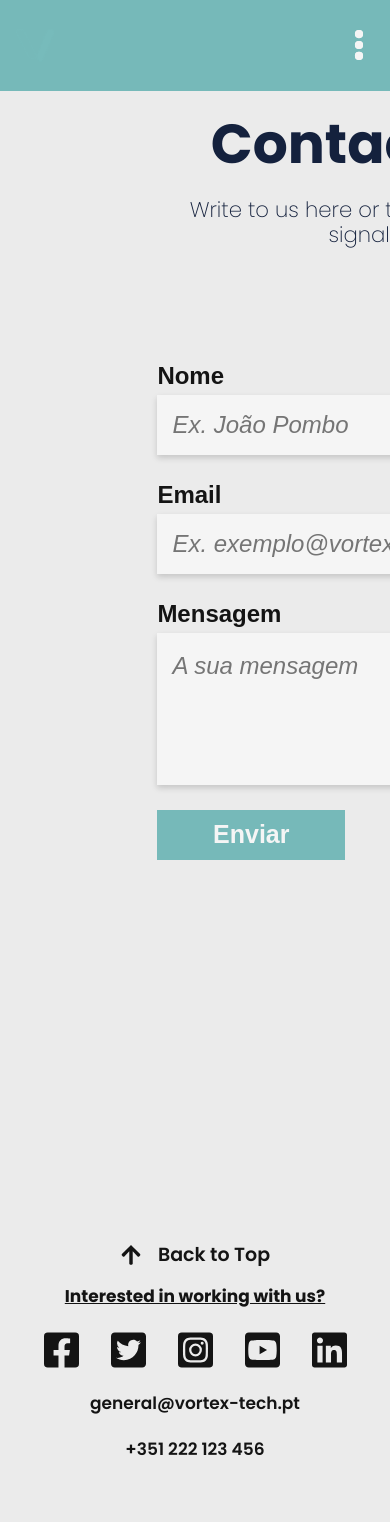
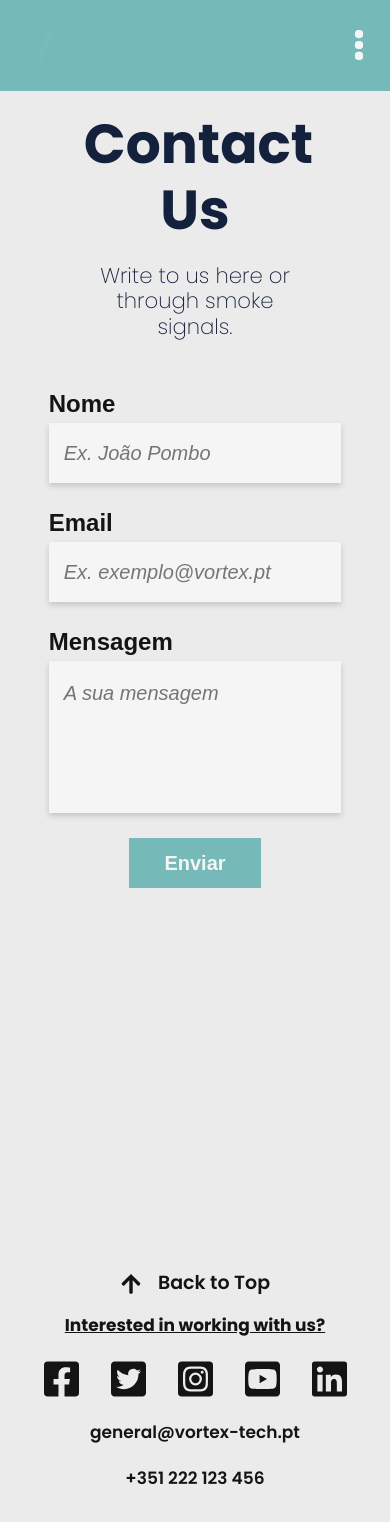
Before and after one commit to LGP21-LGP1/lgp21-lgp1.github.io, a Next.js app: page /contact in a window 390 px wide. Shown: the top 1522 px of the page. Built offline with nearby package versions, Linux system fonts and the light colour scheme; no server answers; a web font is replaced by a local one.

Commit message:
responsive contact

```diff
--- a/components/contact/form.module.css
+++ b/components/contact/form.module.css
@@ -52,6 +52,8 @@
 
 .formDiv {
     width: 57%;
+    display: flex;
+    flex-direction: column;
 }
 
 .textInputLabelDiv {
@@ -88,3 +90,25 @@
 .sendButton:hover {
     background-color: #5b8b8b;;
 }
+
+@media only screen and (max-width: 1024px) {
+
+    .sendButton {
+        align-self: center;
+    }
+}
+
+@media only screen and (max-width: 758px) {
+
+    .formDiv{
+        width: 75%;
+    }
+
+    .textArea, .textInput {
+        font-size: 20px;
+    }
+
+    .sendButton {
+        font-size: 20px;
+    }
+}
--- a/styles/contact.module.css
+++ b/styles/contact.module.css
@@ -35,3 +35,13 @@
 .emptySpace{
     height: 330px;
 }
+
+@media only screen and (max-width: 1024px) {
+
+    .pageContent {
+        display: block;
+    }
+	.decoration {
+        display: none;
+    }
+}
```
